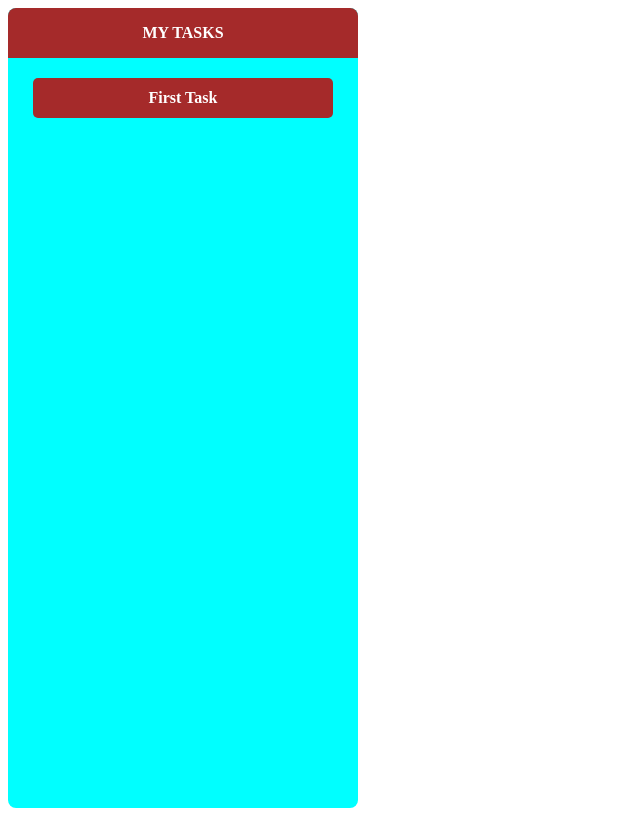
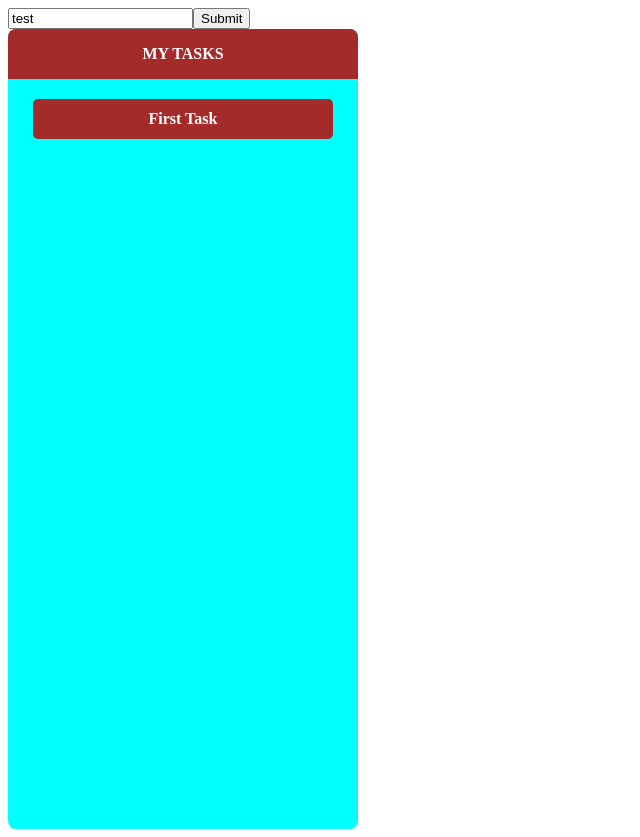
Before and after one commit to A1exsandro/for-my-self, a React (Create React App) app: page / in a window 1280 px wide. Shown: the whole page, without its empty margins (0-640 px from the left). Before the commit the page ends 816 px from the top, so only its background shows below. Built offline with nearby package versions, Linux system fonts and the light colour scheme.

Commit message:
add react-hook-form

```diff
--- a/package.json
+++ b/package.json
@@ -8,6 +8,7 @@
     "@testing-library/user-event": "^13.5.0",
     "react": "^18.2.0",
     "react-dom": "^18.2.0",
+    "react-hook-form": "^7.34.0",
     "react-scripts": "5.0.1",
     "web-vitals": "^2.1.4"
   },
--- a/src/Pages/Todo/index.js
+++ b/src/Pages/Todo/index.js
@@ -1,10 +1,20 @@
 import React, { useState } from 'react';
+import { useForm } from "react-hook-form";
 import './styles.css';
 
 const Todo = () => {
   const [todo, setTodo] = useState(['First Task']);
 
+  const { register, handleSubmit } = useForm();
+  const onSubmit = data => console.log(data);
+
   return (
+    <>
+      <form onSubmit={handleSubmit(onSubmit)}>
+        <input defaultValue="test" {...register("task")} />
+        <input type="submit" />
+      </form>
+
       <div className='container'>
         <div className='header'>
           MY TASKS
@@ -13,6 +23,7 @@
           {todo}
         </div>
       </div>
+    </>
   );
 }
 
```
Also changed, not shown: 1 other file (tests, documents, lock files or other folders). Lines whose indentation alone changed are shown as unchanged.
